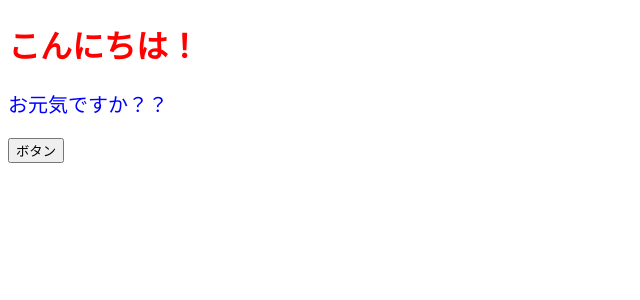
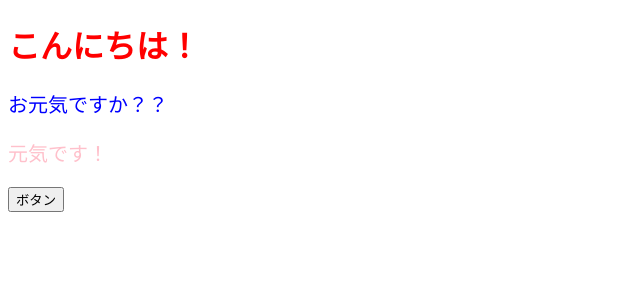
Before and after one commit to danburudoa/first-react, a React (Create React App) app: page / in a window 1280 px wide. Shown: the top 300 px of the page, without its empty margins (0-640 px from the left). Built offline with nearby package versions, Linux system fonts and the light colour scheme.

Commit message:
pinkの関数を当てた

```diff
--- a/src/App.jsx
+++ b/src/App.jsx
@@ -8,10 +8,16 @@ export const App = () => {
     fontSize: "20px"
   }
 
+  const contentPinkStyle = {
+    color: "pink",
+    fontSize: "20px"
+  }
+
   return (
     <>
       <h1 style={{color:"red"}}>こんにちは！</h1>
       <p style={contentStyle}>お元気ですか？？</p>
+      <p style={contentPinkStyle}>元気です！</p>
       <button onClick={onClickButton}>ボタン</button>
     </>
   )
```
